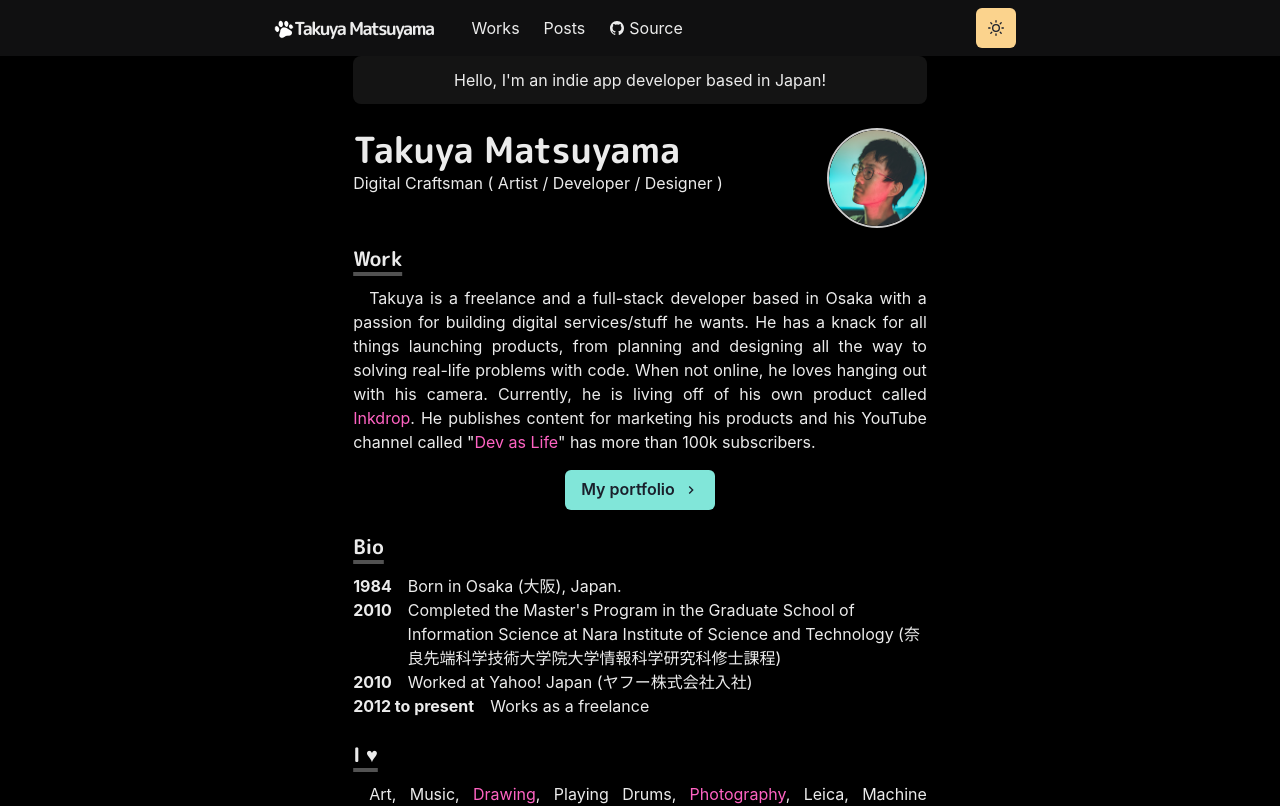
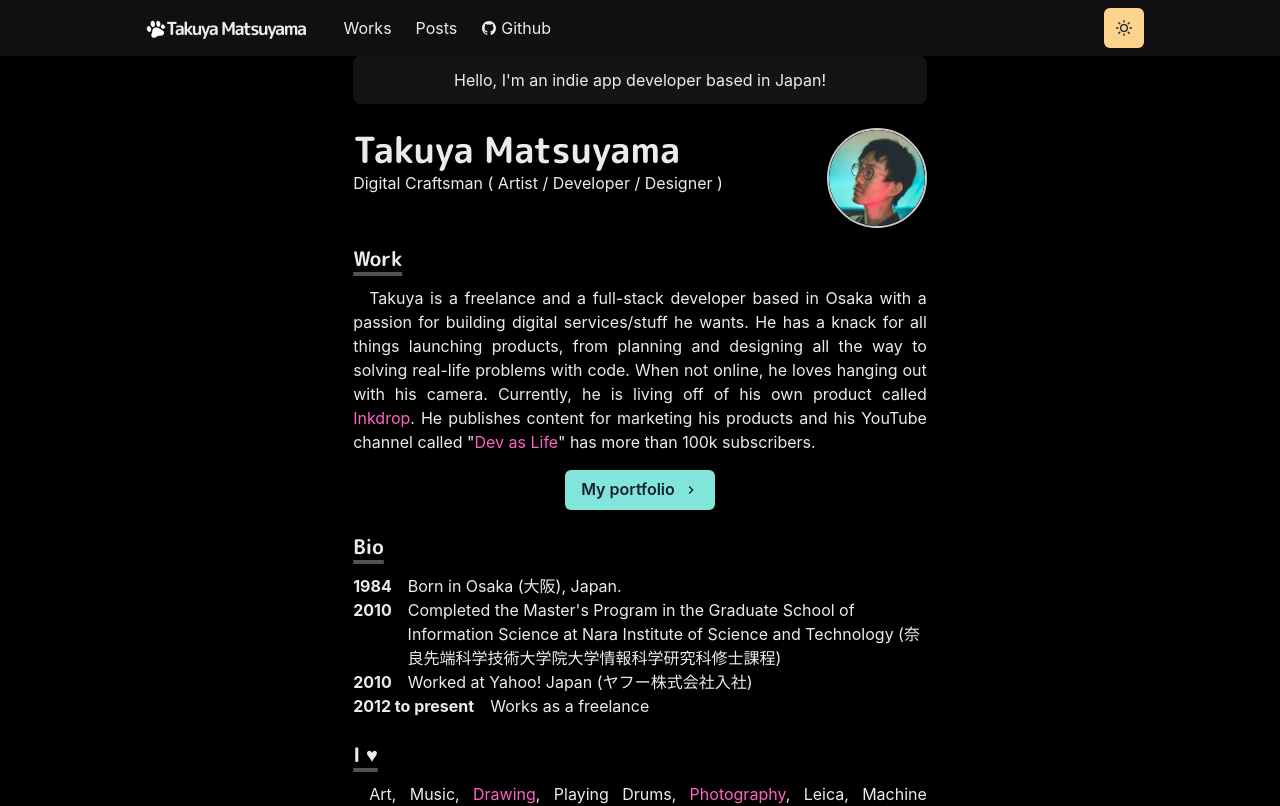
Before and after one commit to Lunaticsatoshi/sudeep-portfolio, a Next.js app: page / in a window 1280 px wide. Shown: the top 806 px of the page. Built offline with nearby package versions, Linux system fonts and the light colour scheme.

Commit message:
:zap: Updating Navbar

```diff
--- a/src/components/navbar.js
+++ b/src/components/navbar.js
@@ -52,7 +52,7 @@
       <Container
         display="flex"
         p={2}
-        maxW="container.md"
+        maxW="container.lg"
         wrap="wrap"
         align="center"
         justify="space-between"
@@ -79,7 +79,7 @@
           </LinkItem>
           <LinkItem
             target="_blank"
-            href="https://github.com/craftzdog/craftzdog-homepage"
+            href="https://github.com/Lunaticsatoshi"
             path={path}
             display="inline-flex"
             alignItems="center"
@@ -87,7 +87,7 @@
             pl={2}
           >
             <IoLogoGithub />
-            Source
+            Github
           </LinkItem>
         </Stack>
 
```
